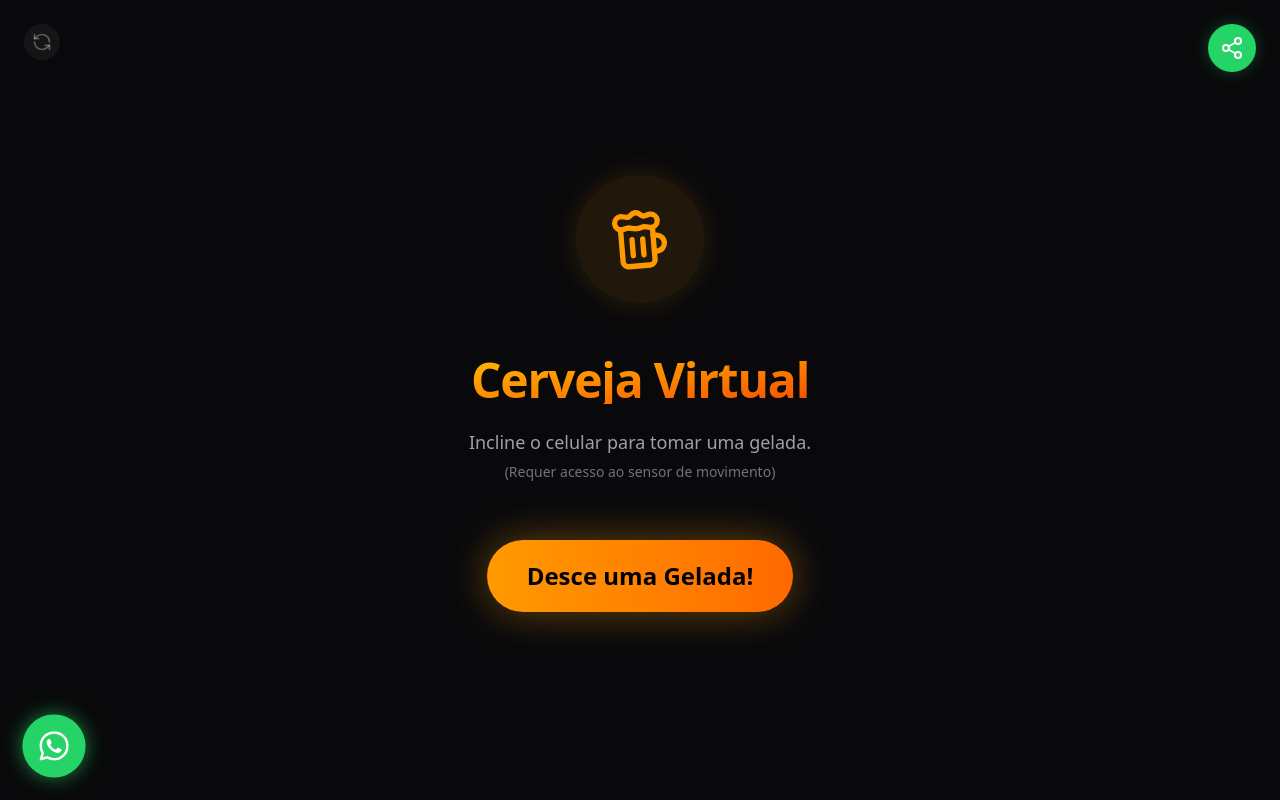
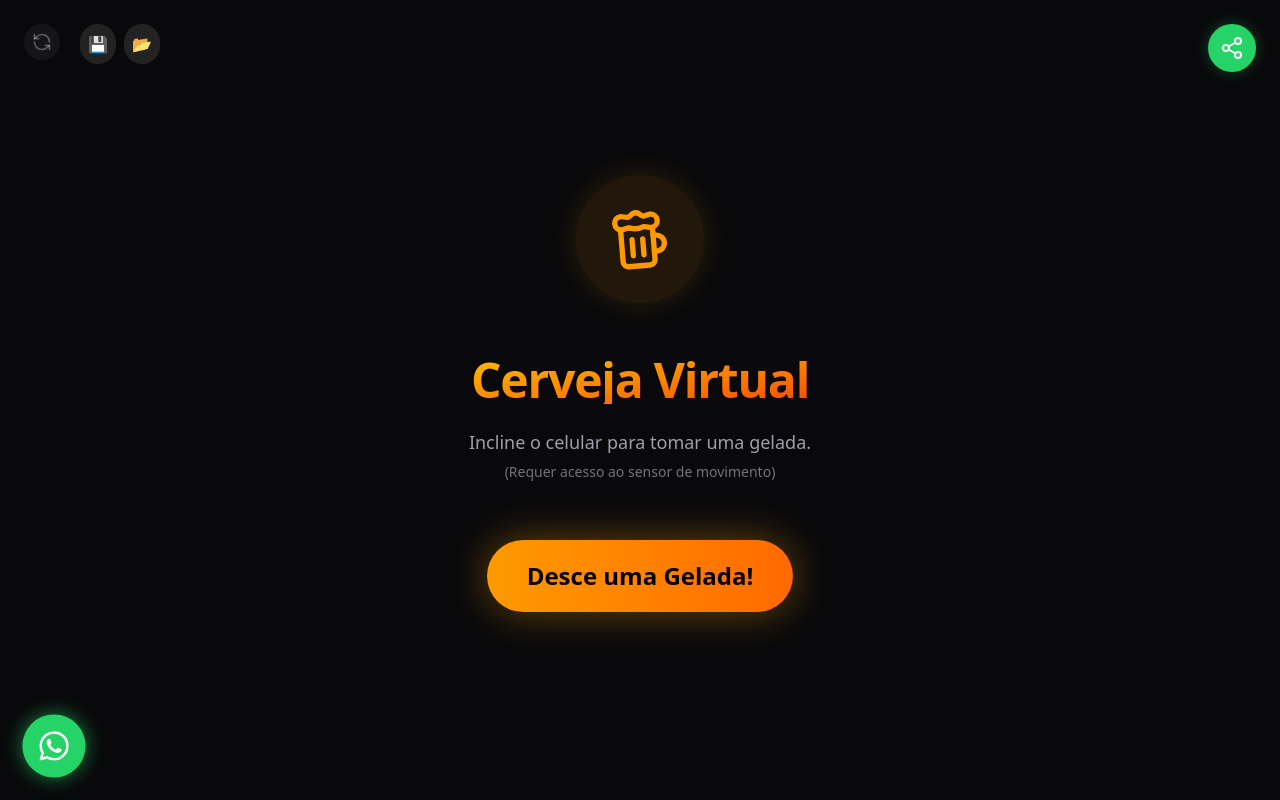
Before and after one commit to marcelosilvareisok-dotcom/SIMULACAO-DE-BEBIDAS-, a React (Vite) app: page / in a window 1280 px wide. Built offline with nearby package versions, Linux system fonts and the light colour scheme.

Commit message:
feat: Add local state persistence for beer volume
Implements functionality to save and load the current beer volume using localStorage. This allows users to resume their session without losing progress. Two new buttons are added to the UI for explicit save and load actions.

```diff
--- a/src/App.tsx
+++ b/src/App.tsx
@@ -600,6 +600,24 @@ export default function App() {
         soundEngine.playRefill();
     };
 
+    const saveState = () => {
+        localStorage.setItem('beerSimulationState', JSON.stringify({ volume: volumeRef.current }));
+        alert('Progresso salvo!');
+    };
+
+    const loadState = () => {
+        const savedState = localStorage.getItem('beerSimulationState');
+        if (savedState) {
+            const { volume } = JSON.parse(savedState);
+            volumeRef.current = volume;
+            lastGulpVolumeRef.current = volume;
+            setUiVolume(volume);
+            alert('Progresso carregado!');
+        } else {
+            alert('Nenhum progresso salvo encontrado.');
+        }
+    };
+
     const handleShare = () => {
         soundEngine.playShare();
         const text = "Olha essa incrível simulação de bebidas! 🍺 Acesse aqui: " + window.location.href;
@@ -694,6 +712,11 @@ export default function App() {
                 <RefreshCcw size={20} />
             </button>
 
+            <div className="absolute top-6 left-20 z-50 flex gap-2">
+                <button onClick={saveState} className="p-2 bg-white/10 hover:bg-white/20 text-white rounded-full transition-all" title="Salvar Progresso">💾</button>
+                <button onClick={loadState} className="p-2 bg-white/10 hover:bg-white/20 text-white rounded-full transition-all" title="Carregar Progresso">📂</button>
+            </div>
+
             <button
                 onClick={handleShare}
                 className="absolute top-6 right-6 z-50 p-3 bg-[#25D366] hover:bg-[#1ebd57] text-white rounded-full shadow-[0_0_15px_rgba(37,211,102,0.3)] transition-all active:scale-95 flex items-center justify-center"
```
